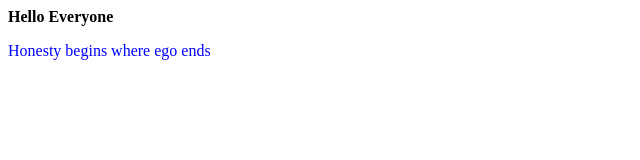
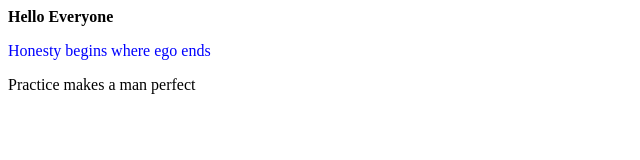
Before and after one commit to yash8461/Repo-1, a plain HTML site: page index.html in a window 1280 px wide. Shown: the whole page, without its empty margins (0-640 px from the left). Drawn offline with Linux system fonts and the light colour scheme.

Commit message:
Add some line of code

```diff
--- a/index.html
+++ b/index.html
@@ -12,7 +12,7 @@
         <b>Hello Everyone</b>
 
         <p style="color:blue">Honesty begins where ego ends</p>
-
+        <p> Practice makes a man perfect </p?
     </body>
 </body>
 </html>
```
